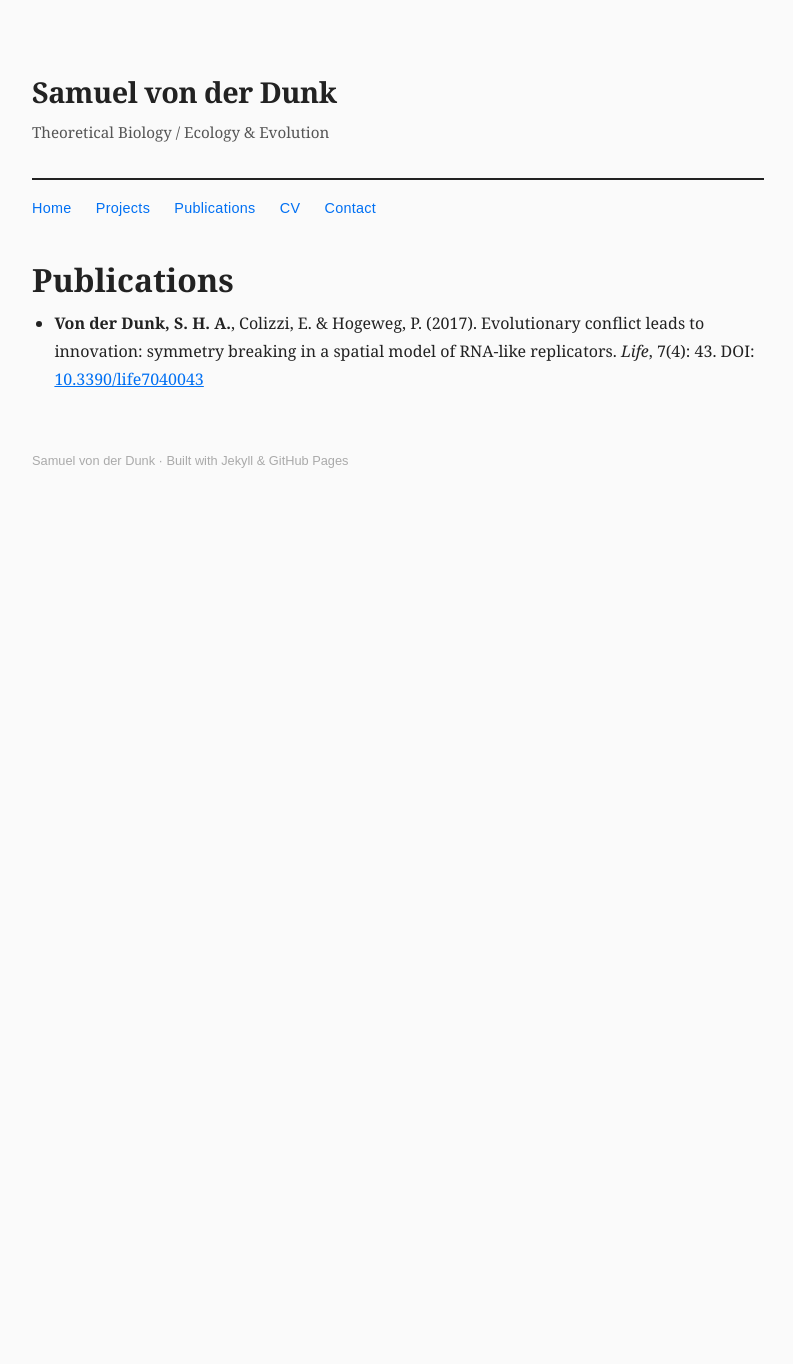
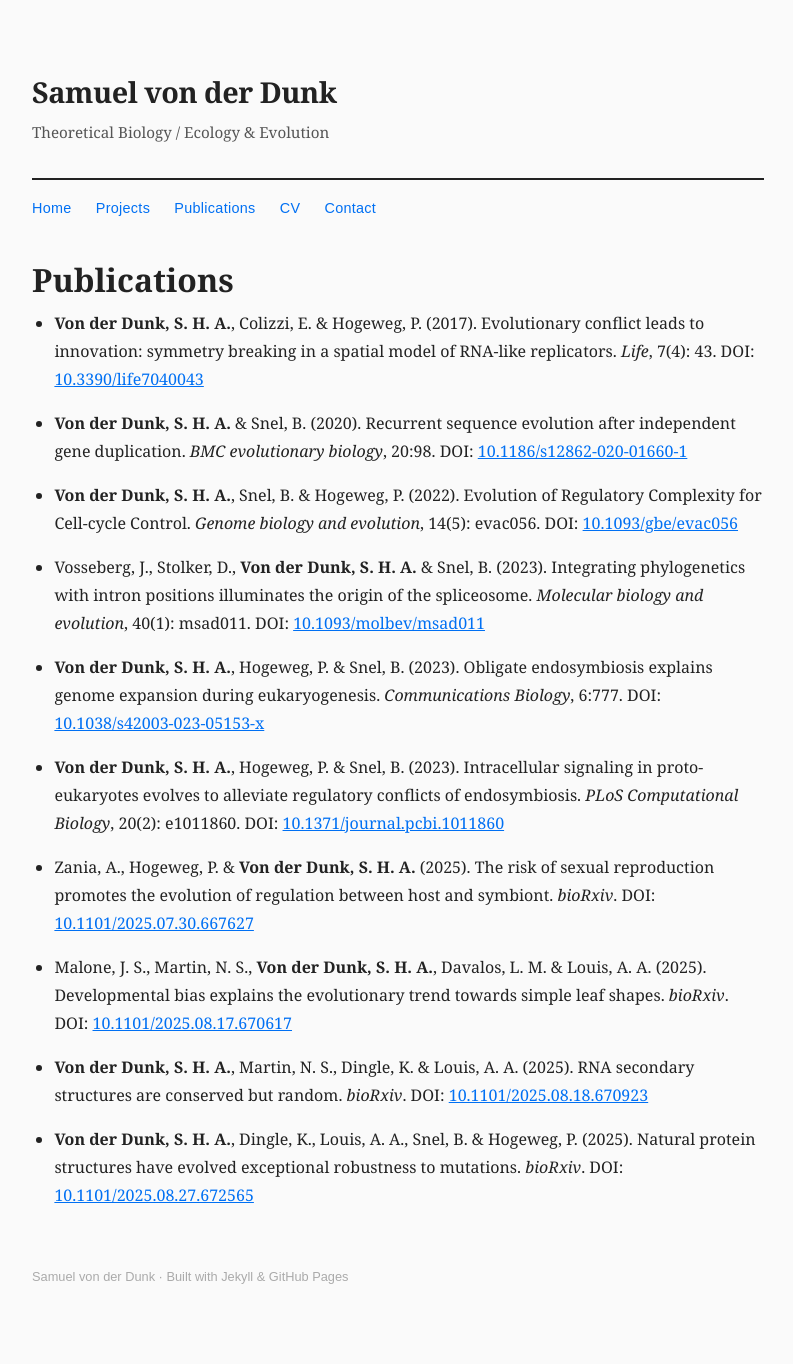
Before and after one commit to samvonderdunk/samvonderdunk.github.io, a Jekyll site: the page built from publications.md, in a window 1280 px wide. Shown: the whole page, without its empty margins (242-1035 px from the left). Built offline with Jekyll 4.4.1, drawn with Linux system fonts in a browser that asks for light colours; before the commit the page ends 900 px from its top, so only the background shows below that.

Commit message:
Update publications.md

```diff
--- a/publications.md
+++ b/publications.md
@@ -6,3 +6,21 @@ title: Publications
 # Publications
 
 - **Von der Dunk, S. H. A.**, Colizzi, E. & Hogeweg, P. (2017). Evolutionary conflict leads to innovation: symmetry breaking in a spatial model of RNA-like replicators. *Life*, 7(4): 43. DOI: [10.3390/life7040043](https://doi.org/10.3390/life7040043)
+
+- **Von der Dunk, S. H. A.** & Snel, B. (2020). Recurrent sequence evolution after independent gene duplication. *BMC evolutionary biology*, 20:98. DOI: [10.1186/s12862-020-01660-1](https://doi.org/10.1186/s12862-020-01660-1)
+
+- **Von der Dunk, S. H. A.**, Snel, B. & Hogeweg, P. (2022). Evolution of Regulatory Complexity for Cell-cycle Control. *Genome biology and evolution*, 14(5): evac056. DOI: [10.1093/gbe/evac056](https://doi.org/10.1093/gbe/evac056)
+
+- Vosseberg, J., Stolker, D., **Von der Dunk, S. H. A.** & Snel, B. (2023). Integrating phylogenetics with intron positions illuminates the origin of the spliceosome. *Molecular biology and evolution*, 40(1): msad011. DOI: [10.1093/molbev/msad011](https://doi.org/10.1093/molbev/msad011)
+
+- **Von der Dunk, S. H. A.**, Hogeweg, P. & Snel, B. (2023). Obligate endosymbiosis explains genome expansion during eukaryogenesis. *Communications Biology*, 6:777. DOI: [10.1038/s42003-023-05153-x](https://doi.org/10.1038/s42003-023-05153-x)
+
+- **Von der Dunk, S. H. A.**, Hogeweg, P. & Snel, B. (2023). Intracellular signaling in proto-eukaryotes evolves to alleviate regulatory conflicts of endosymbiosis. *PLoS Computational Biology*, 20(2): e1011860. DOI: [10.1371/journal.pcbi.1011860](https://doi.org/10.1371/journal.pcbi.1011860)
+
+- Zania, A., Hogeweg, P. & **Von der Dunk, S. H. A.** (2025). The risk of sexual reproduction promotes the evolution of regulation between host and symbiont. *bioRxiv*. DOI: [10.1101/2025.07.30.667627](https://doi.org/10.1101/2025.07.30.667627)
+
+- Malone, J. S., Martin, N. S., **Von der Dunk, S. H. A.**, Davalos, L. M. & Louis, A. A. (2025). Developmental bias explains the evolutionary trend towards simple leaf shapes. *bioRxiv*. DOI: [10.1101/2025.08.17.670617](https://doi.org/10.1101/2025.08.17.670617)
+
+- **Von der Dunk, S. H. A.**, Martin, N. S., Dingle, K. & Louis, A. A. (2025). RNA secondary structures are conserved but random. *bioRxiv*. DOI: [10.1101/2025.08.18.670923](https://doi.org/10.1101/2025.08.18.670923)
+
+- **Von der Dunk, S. H. A.**, Dingle, K., Louis, A. A., Snel, B. & Hogeweg, P. (2025). Natural protein structures have evolved exceptional robustness to mutations. *bioRxiv*. DOI: [10.1101/2025.08.27.672565](https://doi.org/10.1101/2025.08.27.672565)
```
